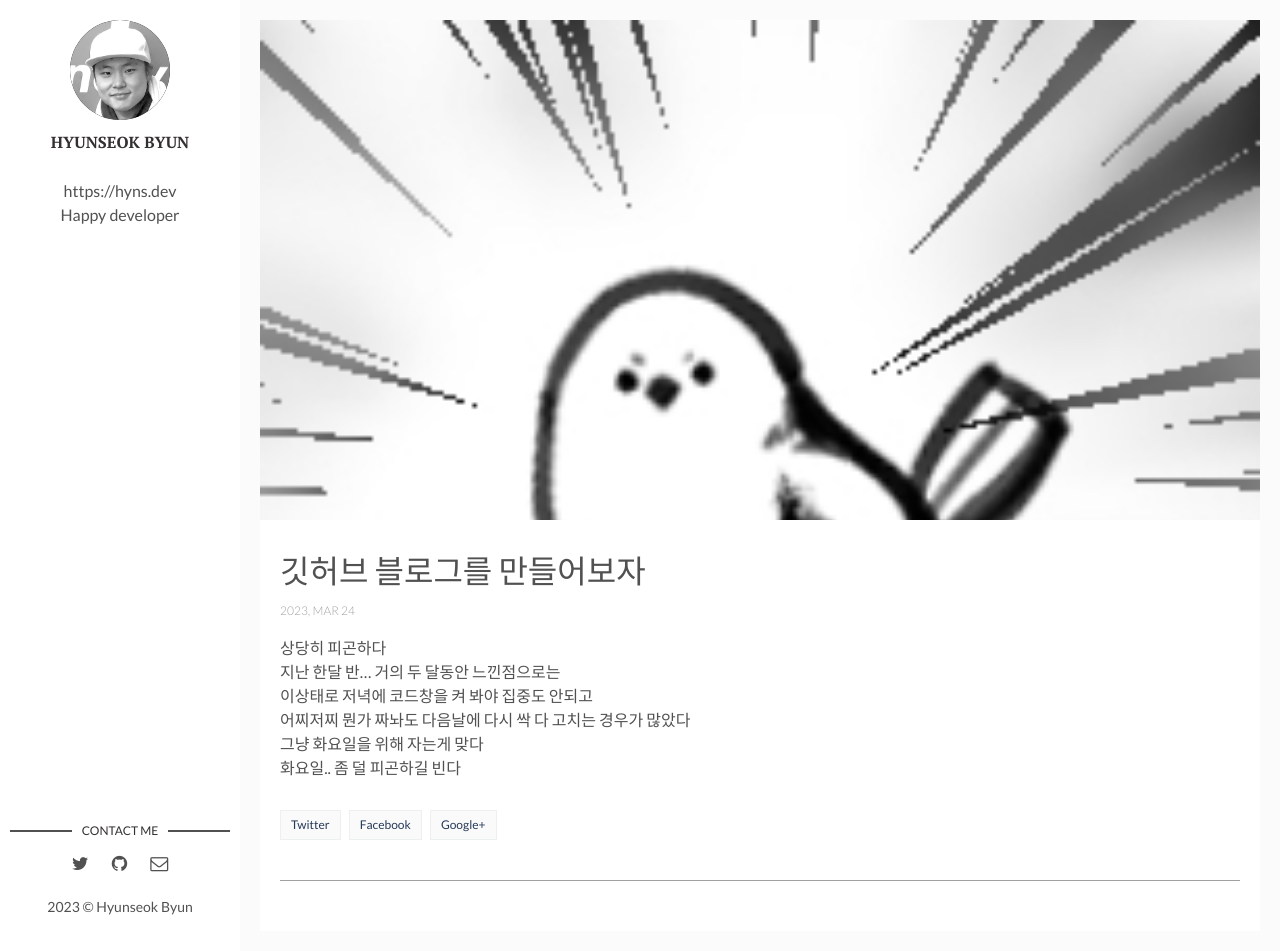
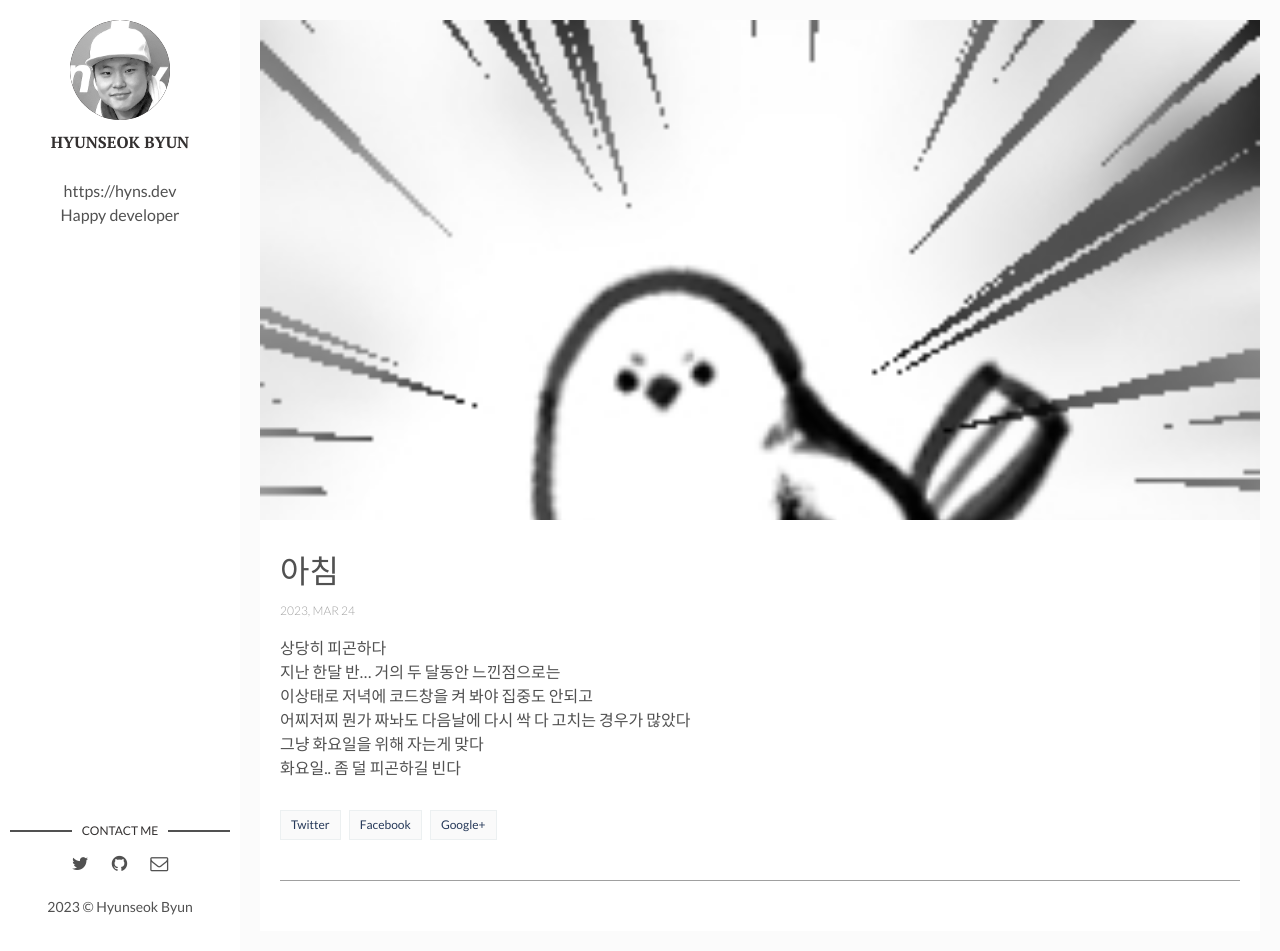
Before and after one commit to B-HS/Breaktime, a Jekyll site: the page built from _posts/2023-03-27-아침.markdown, in a window 1280 px wide and 951 px high. Built offline with Jekyll 4.4.1, drawn with Linux system fonts in a browser that asks for light colours.

Commit message:
Update 2023-03-27-아침.markdown

```diff
--- a/_posts/2023-03-27-아침.markdown
+++ b/_posts/2023-03-27-아침.markdown
@@ -1,6 +1,6 @@
 ---
 layout: post
-title: 깃허브 블로그를 만들어보자
+title: 아침
 date: 2023-03-25 08:10:00 +0900
 description: 첫글, 너무 피곤하면 글로 채우자
 img: 뱁새.png
```
